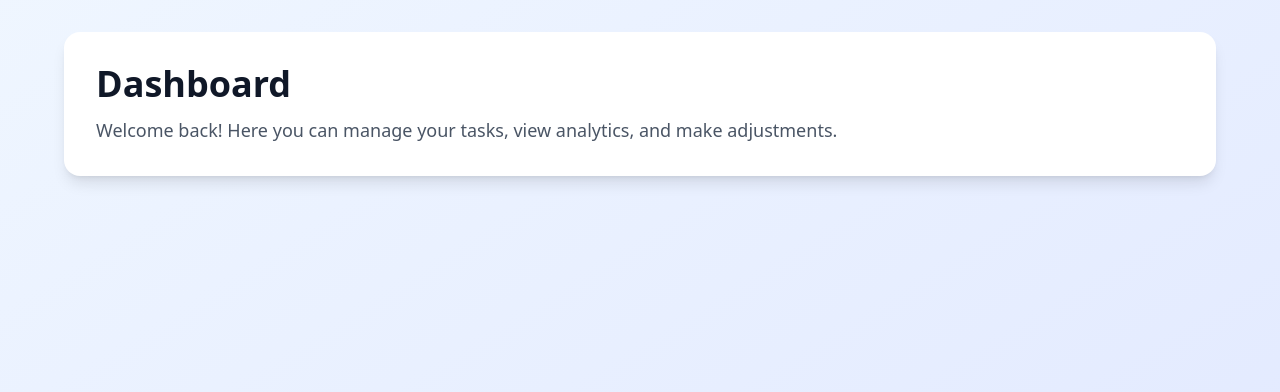
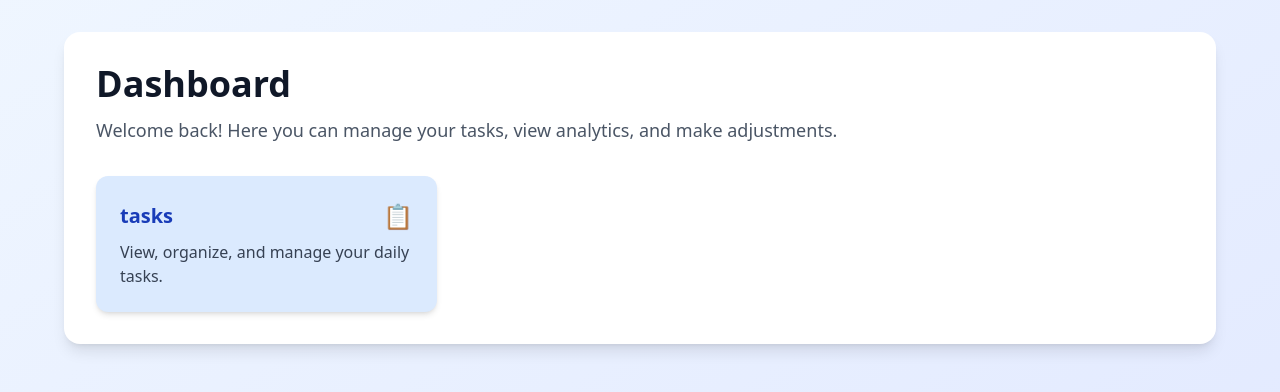
Before and after one commit to Aswin314/dashboard, a Next.js app: page /dashboard in a window 1280 px wide. Shown: the top 392 px of the page. Built offline with nearby package versions, Linux system fonts and the light colour scheme.

Commit message:
few more done

```diff
--- a/app/dashboard/page.tsx
+++ b/app/dashboard/page.tsx
@@ -1,5 +1,5 @@
 import React from 'react'
-
+import Link from 'next/link'
 const page = () => {
     return (
         <div className="min-h-screen bg-gradient-to-br from-blue-50 to-indigo-100 p-8">
@@ -13,6 +13,17 @@ const page = () => {
                         make adjustments.
                     </p>
                 </div>
+                <div className="grid grid-cols-1 sm:grid-cols-2 lg:grid-cols-3 gap-8">
+                    <Link href="dashboard/tasks" className="bg-blue-100 hover:bg-blue-200 p-6 rounded-xl shadow-md hover:shadow-xl transition-all duration-200 ease-in-out transform hover:scale-105">
+                        <div className="flex items-center justify-between">
+                            <h2 className="text-xl font-semibold text-blue-800">tasks </h2>
+                            <span className="text-blue-500 text-2xl">📋</span>
+                        </div>
+                        <p className="text-gray-700 mt-2">
+                            View, organize, and manage your daily tasks.
+                        </p>
+                    </Link>
+                </div>
             </div>
         </div>
     )
```
